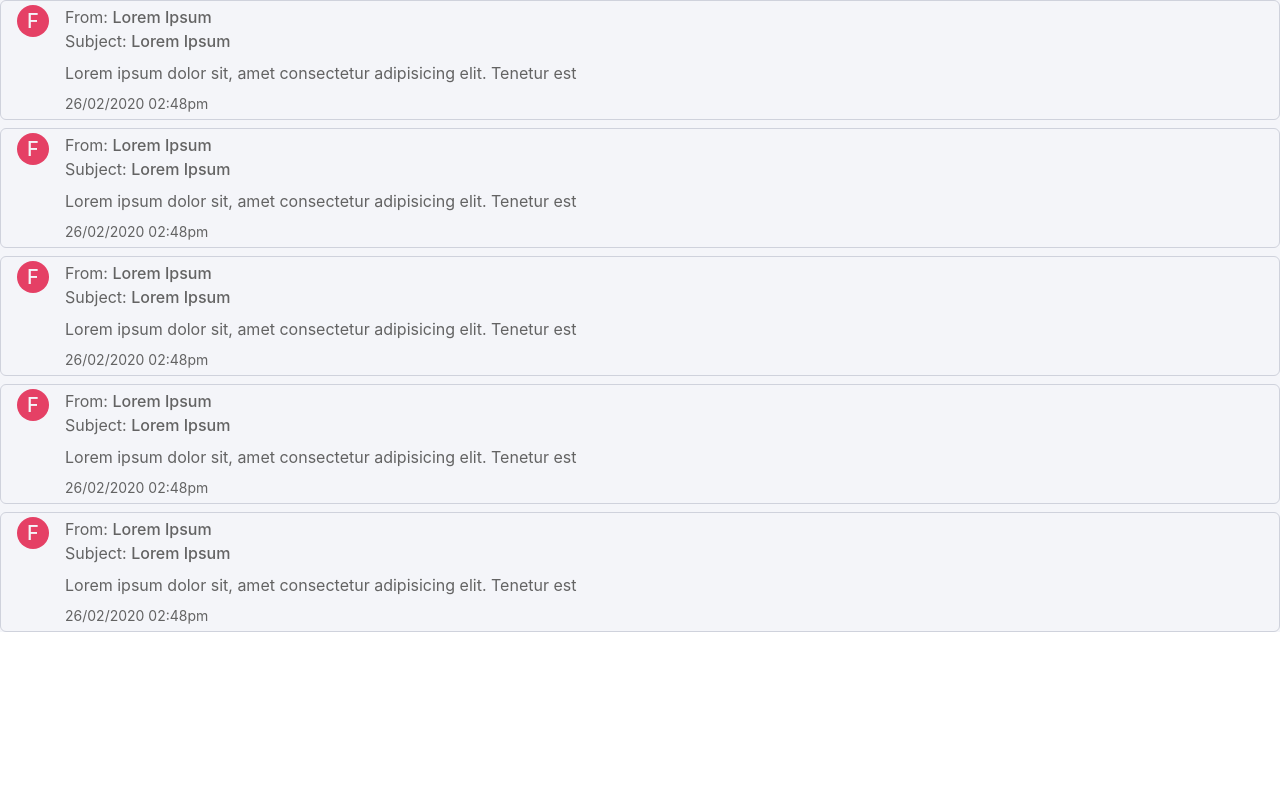
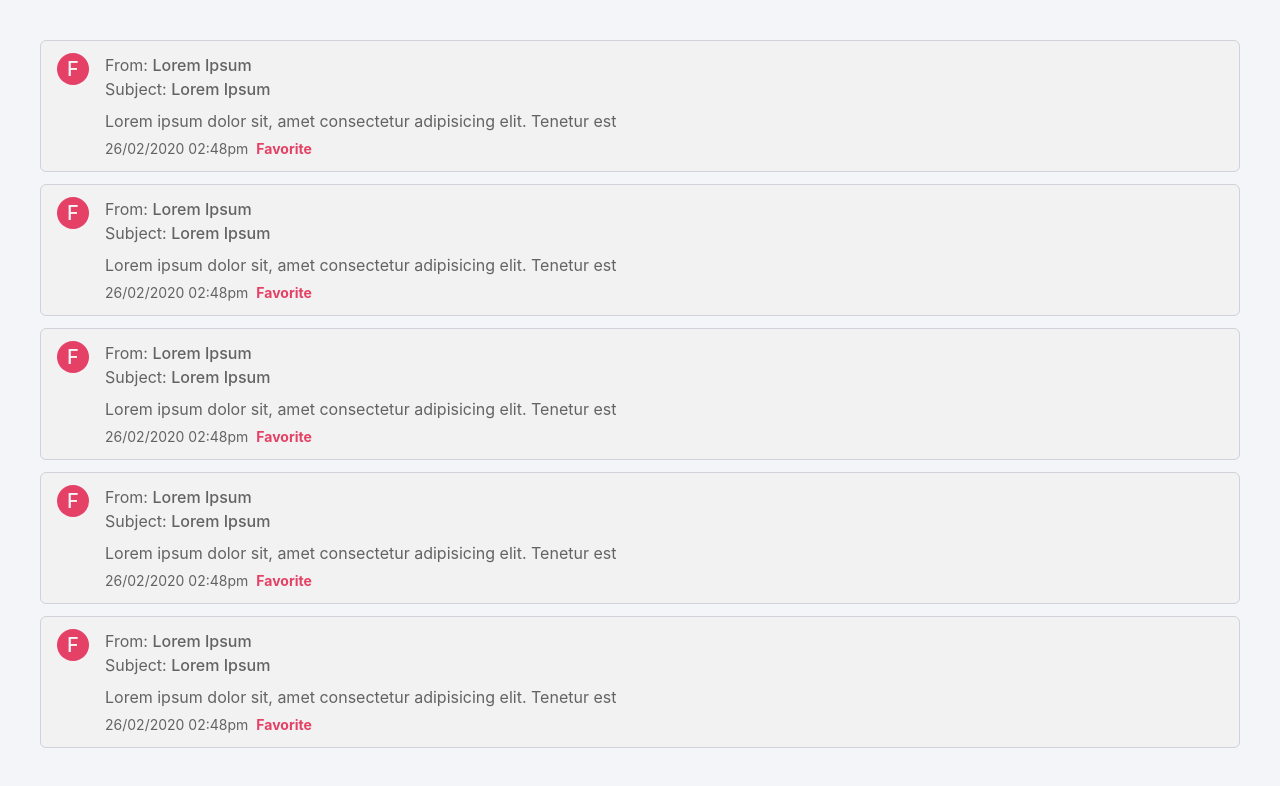
Before and after one commit to himanshuc11/email-question, a React (Vite) app: page / in a window 1280 px wide. Shown: the top 786 px of the page. Built offline with nearby package versions, Linux system fonts and the light colour scheme.

Commit message:
feat: Added background and favorite text on emails

```diff
--- a/src/App.tsx
+++ b/src/App.tsx
@@ -5,7 +5,7 @@ function App() {
   //const { data } = useEmailList();
 
   return (
-    <div className="bg-secondary h-full w-full">
+    <div className="bg-secondary h-full w-full px-10 mt-10">
       <Email />
       <Email />
       <Email />
--- a/src/components/Email.tsx
+++ b/src/components/Email.tsx
@@ -7,22 +7,37 @@ const date = 1582728505000;
 const dateObject = new Date(date);
 
 function Email() {
+  const isRead = true;
+  const backgroundColor = isRead ? "bg-readWhite" : "bg-white";
+
+  const isFavorite = true;
+
   return (
-    <section className="border border-borderGrey w-full rounded-md mb-2 flex px-4 py-1">
+    <section
+      className={
+        "border border-borderGrey w-full rounded-md mb-3 flex px-4 py-3 " +
+        backgroundColor
+      }
+    >
       <Avatar initials={"F"} />
       <div className="ml-4">
         <LightAndDarkText lightText="From: " darkText="Lorem Ipsum" />
         <br />
         <LightAndDarkText lightText="Subject: " darkText="Lorem Ipsum" />
-        <p className="mt-2 mb-1.5">
+        <p className="mt-2 mb-1.5 text-ellipsis">
           Lorem ipsum dolor sit, amet consectetur adipisicing elit. Tenetur est
         </p>
+        <div className="flex">
           <time
             className="text-textGrey text-sm"
             dateTime={format(dateObject, DATE_FORMATS.YEAR_TIME)}
           >
             {format(dateObject, DATE_FORMATS.YEAR_TIME)}
           </time>
+          {isFavorite ? (
+            <p className="text-sm text-primary font-bold ml-2">Favorite</p>
+          ) : null}
+        </div>
       </div>
     </section>
   );
--- a/src/index.css
+++ b/src/index.css
@@ -9,6 +9,8 @@
 
   color-scheme: light dark;
   color: #636363;
+  width: 100%;
+  height: 100%;
 
   font-synthesis: none;
   text-rendering: optimizeLegibility;
@@ -23,4 +25,5 @@ body {
   padding: 0px;
   height: 100%;
   width: 100%;
+  background: #f4f5f9;
 }
```
Lines whose indentation alone changed are shown as unchanged.
